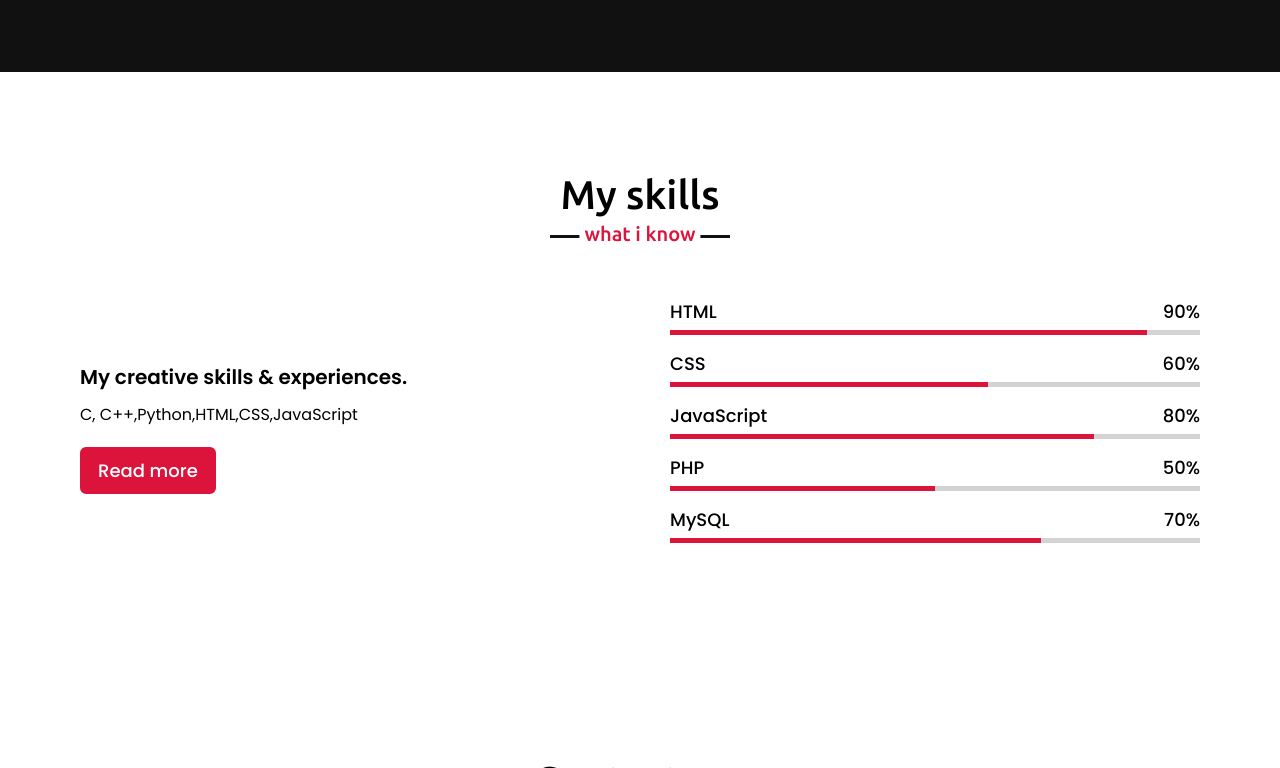
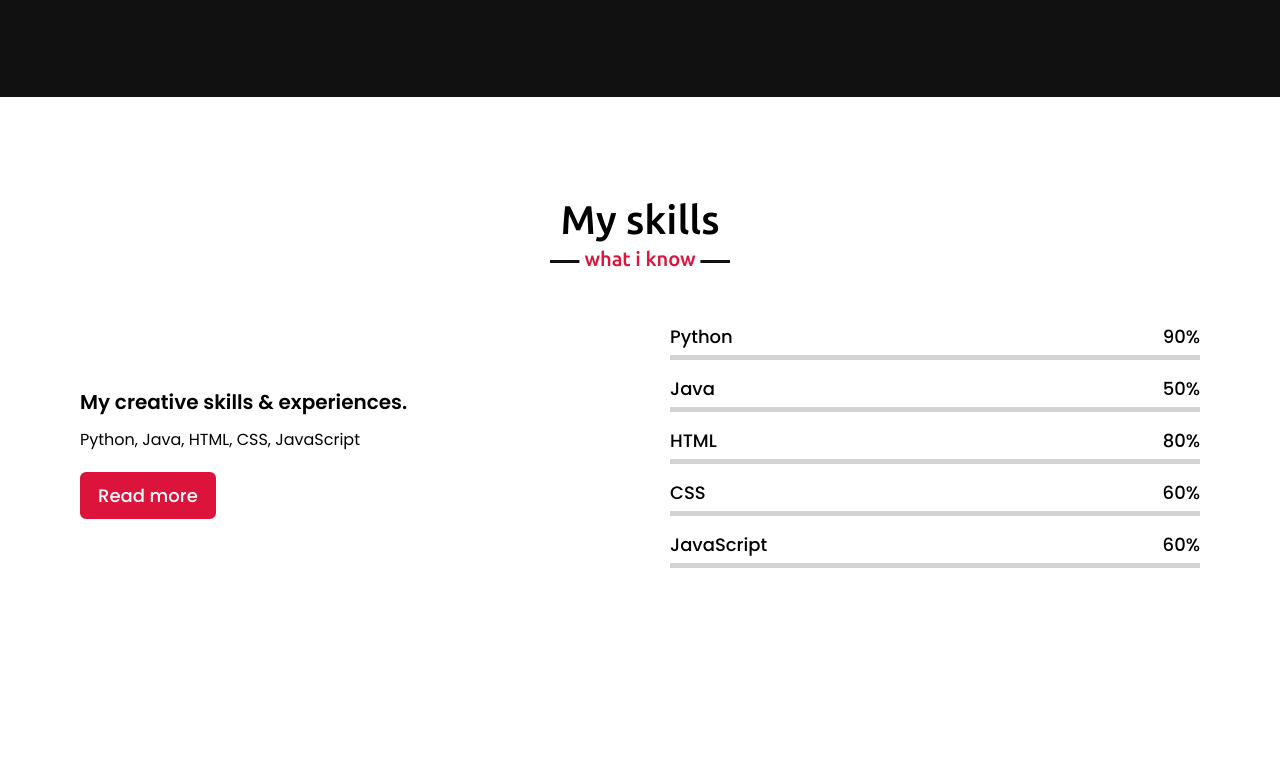
Before and after one commit to Sajansharma0017/SajanSharma-Portfolio, a plain HTML site: page index.html in a window 1280 px wide. Shown: the part 2133-2901 px from the top of the page. Drawn offline with nearby package versions, Linux system fonts and the light colour scheme.

Commit message:
Update index.html

```diff
--- a/index.html
+++ b/index.html
@@ -56,17 +56,17 @@
             <h2 class="title">About me</h2>
             <div class="about-content">
                 <div class="column left">
-                    <img src="images/profile-1.jpeg" alt="">
+                    <img src="Images/profile-1.jpeg" alt="">
                 </div>
                 <div class="column right">
                     <div class="text">I'm Sajan and I'm a <span class="typing-2"></span></div>
-                    <p>I'm passionate about learning technology to drive innovation and solve real-world challenges. With a background in computer science and a relentless curiosity for emerging trends, I strive to make a meaningful impact in the digital landscape.
+                    <p>I am currently in my 3rd year pursuing B.Tech in Information Technology from Noida Institute of Engineering and Technology.passionate about learning technology to drive innovation and solve real-world challenges.With a background in computer science and a relentless curiosity for emerging trends, I strive to make a meaningful impact in the digital landscape.
 
-						Over the years, I've had the opportunity to work on diverse projects ranging from software development to data analysis, and I've consistently embraced opportunities to learn and grow both personally and professionally.
+			Over the years, I've had the opportunity to work on diverse projects ranging from software development to data analysis, and I've consistently embraced opportunities to learn and grow both personally and professionally.
 
-						My core strengths lie in problem-solving, critical thinking, and collaboration. I believe that teamwork and open communication are the keys to achieving outstanding results. I thrive in dynamic environments that encourage creativity and value-driven decision-making.
+			My core strengths lie in problem-solving, critical thinking, and collaboration. I believe that teamwork and open communication are the keys to achieving outstanding results. I thrive in dynamic environments that encourage creativity and value-driven decision-making.
 
-						When I'm not immersed in the world of code and algorithms, you can find me exploring the great outdoors, indulging in photography, or engrossed in a captivating book, but at the moment I'm exploring the world of code and algorithms.
+			When I'm not immersed in the world of code and algorithms, you can find me exploring the great outdoors, indulging in photography, or engrossed in a captivating book, but at the moment I'm exploring the world of code and algorithms.
 
 						Let's connect and explore potential collaborations, exchange ideas, or discuss the latest tech trends. Feel free to reach out-I'm always up for engaging conversations!.</p>
                     <a href="#">Download CV</a>
@@ -78,7 +78,7 @@
     <!-- services section start -->
     <section class="services" id="services">
         <div class="max-width">
-            <h2 class="title">My services</h2>
+            <h2 class="title">My Services</h2>
             <div class="serv-content">
                 <div class="card">
                     <div class="box">
@@ -113,44 +113,44 @@
             <div class="skills-content">
                 <div class="column left">
                     <div class="text">My creative skills & experiences.</div>
-                    <p>C, C++,Python,HTML,CSS,JavaScript</p>
+                    <p>Python, Java, HTML, CSS, JavaScript</p>
                     <a href="#">Read more</a>
                 </div>
                 <div class="column right">
                     <div class="bars">
                         <div class="info">
-                            <span>HTML</span>
+                            <span>Python</span>
                             <span>90%</span>
                         </div>
-                        <div class="line html"></div>
+                        <div class="line Python"></div>
+                    </div>
+                    <div class="bars">
+                        <div class="info">
+                            <span>Java</span>
+                            <span>50%</span>
+                        </div>
+                        <div class="line Java"></div>
+                    </div>
+                    <div class="bars">
+                        <div class="info">
+                            <span>HTML</span>
+                            <span>80%</span>
+                        </div>
+                        <div class="line HTML"></div>
                     </div>
                     <div class="bars">
                         <div class="info">
                             <span>CSS</span>
                             <span>60%</span>
                         </div>
-                        <div class="line css"></div>
+                        <div class="line CSS"></div>
                     </div>
                     <div class="bars">
                         <div class="info">
                             <span>JavaScript</span>
-                            <span>80%</span>
+                            <span>60%</span>
                         </div>
-                        <div class="line js"></div>
-                    </div>
-                    <div class="bars">
-                        <div class="info">
-                            <span>PHP</span>
-                            <span>50%</span>
-                        </div>
-                        <div class="line php"></div>
-                    </div>
-                    <div class="bars">
-                        <div class="info">
-                            <span>MySQL</span>
-                            <span>70%</span>
-                        </div>
-                        <div class="line mysql"></div>
+                        <div class="line JavaScript"></div>
                     </div>
                 </div>
             </div>
```
